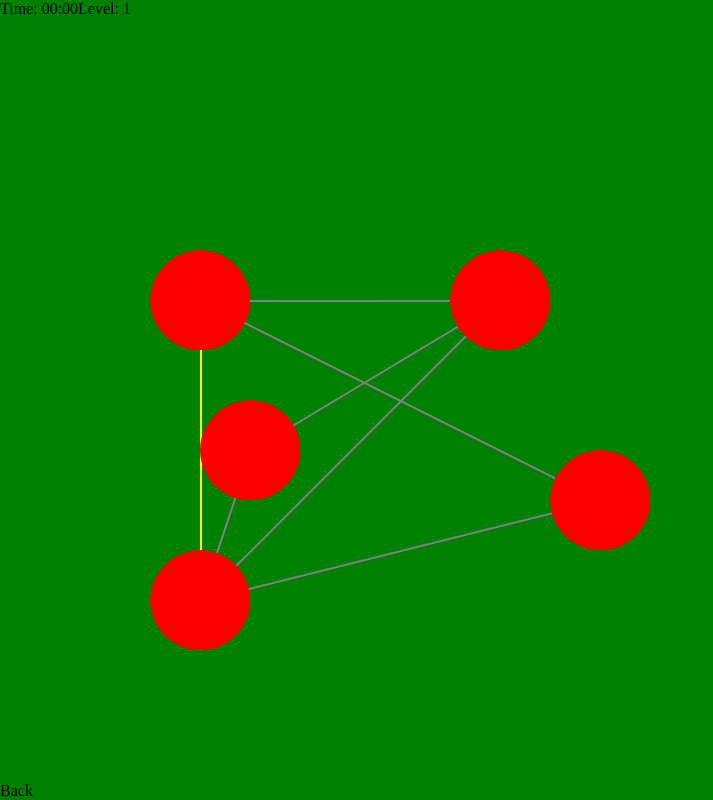
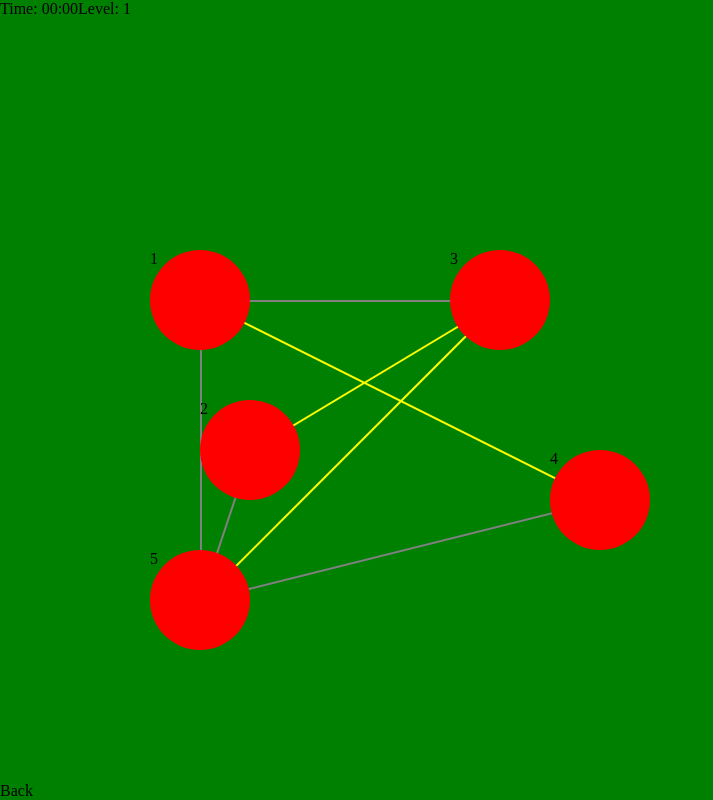
Before and after one commit to WojciechLiana/spiders, a React app: page / in a window 1280 px wide. Shown: the whole page, without its empty margins (0-713 px from the left). Built offline with nearby package versions, Linux system fonts and the light colour scheme.

Commit message:
calculate initial intersections

```diff
--- a/src/components/main/Main.js
+++ b/src/components/main/Main.js
@@ -3,6 +3,7 @@ import "./main.sass";
 import Spider from "../spider/Spider";
 import SpiderWeb from "../spiderWeb/SpiderWeb";
 import { moveSpiders } from "../../utils/moveSpiders";
+import { areLinesIntersected } from "../../utils/areLinesIntersected";
 
 class Main extends React.Component {
 
@@ -14,7 +15,14 @@ class Main extends React.Component {
       spider2: {x: 250, y: 450, spiderNumber: 2},
       spider3: {x: 500, y: 300, spiderNumber: 3},
       spider4: {x: 600, y: 500, spiderNumber: 4},
-      spider5: {x: 200, y: 600, spiderNumber: 5}
+      spider5: {x: 200, y: 600, spiderNumber: 5},
+      line1325: {isIntersected: false},
+      line1345: {isIntersected: false},
+      line1423: {isIntersected: false},
+      line1425: {isIntersected: false},
+      line1435: {isIntersected: false},
+      line1523: {isIntersected: false},
+      line2345: {isIntersected: false},
     };
   }
 
@@ -24,6 +32,33 @@ class Main extends React.Component {
 
   componentDidMount() {
     moveSpiders();
+    this.setState({
+      line1325: {
+        isIntersected: areLinesIntersected(
+          this.state.spider1.x, this.state.spider1.y, this.state.spider3.x, this.state.spider3.y,
+          this.state.spider2.x, this.state.spider2.y, this.state.spider5.x, this.state.spider5.y)
+      },line1345: {
+        isIntersected: areLinesIntersected(
+          this.state.spider1.x, this.state.spider1.y, this.state.spider3.x, this.state.spider3.y,
+          this.state.spider4.x, this.state.spider4.y, this.state.spider5.x, this.state.spider5.y)
+      },line1423: {
+        isIntersected: areLinesIntersected(
+          this.state.spider1.x, this.state.spider1.y, this.state.spider4.x, this.state.spider4.y,
+          this.state.spider2.x, this.state.spider2.y, this.state.spider3.x, this.state.spider3.y)
+      },line1425: {
+        isIntersected: areLinesIntersected(
+          this.state.spider1.x, this.state.spider1.y, this.state.spider4.x, this.state.spider4.y,
+          this.state.spider2.x, this.state.spider2.y, this.state.spider5.x, this.state.spider5.y)
+      },line1435: {
+        isIntersected: areLinesIntersected(
+          this.state.spider1.x, this.state.spider1.y, this.state.spider4.x, this.state.spider4.y,
+          this.state.spider3.x, this.state.spider3.y, this.state.spider5.x, this.state.spider5.y)
+      },line2345: {
+        isIntersected: areLinesIntersected(
+          this.state.spider2.x, this.state.spider2.y, this.state.spider3.x, this.state.spider3.y,
+          this.state.spider4.x, this.state.spider4.y, this.state.spider5.x, this.state.spider5.y)
+      }
+    })
   }
 
   render() {
@@ -39,13 +74,20 @@ class Main extends React.Component {
           <Spider spider={this.state.spider3} moveSpider={x => this.setState({spider3: x})}/>
           <Spider spider={this.state.spider4} moveSpider={x => this.setState({spider4: x})}/>
           <Spider spider={this.state.spider5} moveSpider={x => this.setState({spider5: x})}/>
-          <SpiderWeb spider1={this.state.spider1} spider2={this.state.spider5} isIntersected={true}/>
-          <SpiderWeb spider1={this.state.spider1} spider2={this.state.spider3} />
-          <SpiderWeb spider1={this.state.spider1} spider2={this.state.spider4} />
-          <SpiderWeb spider1={this.state.spider2} spider2={this.state.spider5} />
-          <SpiderWeb spider1={this.state.spider2} spider2={this.state.spider3} />
-          <SpiderWeb spider1={this.state.spider3} spider2={this.state.spider5} />
-          <SpiderWeb spider1={this.state.spider4} spider2={this.state.spider5} />
+          <SpiderWeb spider1={this.state.spider1} spider2={this.state.spider5}
+            isIntersected={this.state.line1523.isIntersected }/>
+          <SpiderWeb spider1={this.state.spider1} spider2={this.state.spider3}
+            isIntersected={this.state.line1325.isIntersected || this.state.line1345.isIntersected}/>
+          <SpiderWeb spider1={this.state.spider1} spider2={this.state.spider4}
+            isIntersected={this.state.line1423.isIntersected || this.state.line1425.isIntersected || this.state.line1435.isIntersected}/>
+          <SpiderWeb spider1={this.state.spider2} spider2={this.state.spider5}
+            isIntersected={this.state.line1325.isIntersected || this.state.line1425.isIntersected}/>
+          <SpiderWeb spider1={this.state.spider2} spider2={this.state.spider3}
+            isIntersected={this.state.line1423.isIntersected || this.state.line1523.isIntersected}/>
+          <SpiderWeb spider1={this.state.spider3} spider2={this.state.spider5}
+            isIntersected={this.state.line1435.isIntersected}/>
+          <SpiderWeb spider1={this.state.spider4} spider2={this.state.spider5}
+            isIntersected={this.state.line2345.isIntersected}/>
         </div>
         <footer className="footer">Back</footer>
       </div>
--- a/src/components/spider/Spider.js
+++ b/src/components/spider/Spider.js
@@ -15,7 +15,7 @@ export default function Spider({spider, moveSpider}) {
       onTouchEnd={()=>setMouseDown(false)}
       onMouseMove={e => mouseDown ? moveSpider({x: e.clientX, y: e.clientY, spiderNumber: spider.spiderNumber}) : null}
       onTouchMove={e => mouseDown ? moveSpider({x: e.touches[0].clientX, y: e.touches[0].clientY, spiderNumber: spider.spiderNumber}) : null}
-    >
+    >{spider.spiderNumber}
     </div>
   );
 }
--- /dev/null
+++ b/src/utils/areLinesIntersected.js
@@ -0,0 +1,30 @@
+export function areLinesIntersected(p1x1, p1y1, p1x2, p1y2,
+  p2x1, p2y1, p2x2, p2y2)
+{
+    let s1_x, s1_y, s2_x, s2_y;
+    s1_x = p1x2 - p1x1;     s1_y = p1y2 - p1y1;
+    s2_x = p2x2 - p2x1;     s2_y = p2y2 - p2y1;
+
+    let s, t;
+    s = (-s1_y * (p1x1 - p2x1) + s1_x * (p1y1 - p2y1)) / (-s2_x * s1_y + s1_x * s2_y);
+    t = ( s2_x * (p1y1 - p2y1) - s2_y * (p1x1 - p2x1)) / (-s2_x * s1_y + s1_x * s2_y);
+
+  if (s >= 0 && s <= 1 && t >= 0 && t <= 1)
+  {
+      return true;
+  }
+
+  return false
+}
+
+function intersects(a,b,c,d,p,q,r,s) {
+  let det, gamma, lambda;
+  det = (c - a) * (s - q) - (r - p) * (d - b);
+  if (det === 0) {
+    return false;
+  } else {
+    lambda = ((s - q) * (r - a) + (p - r) * (s - b)) / det;
+    gamma = ((b - d) * (r - a) + (c - a) * (s - b)) / det;
+    return (0 < lambda && lambda < 1) && (0 < gamma && gamma < 1);
+  }
+};
--- /dev/null
+++ b/src/utils/getLinesXY.js
@@ -0,0 +1,3 @@
+export default function getLinesXY () {
+
+}
```
